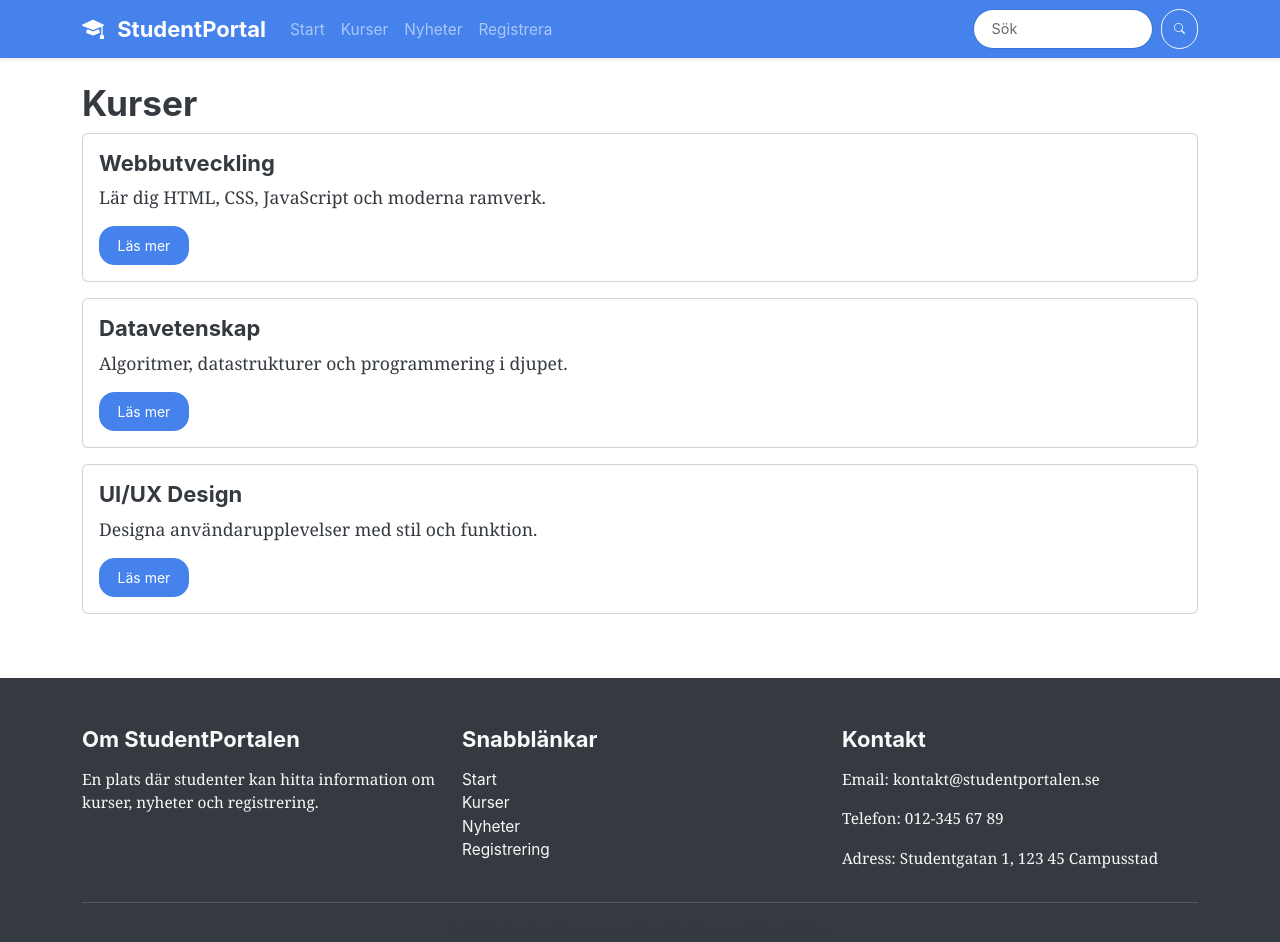
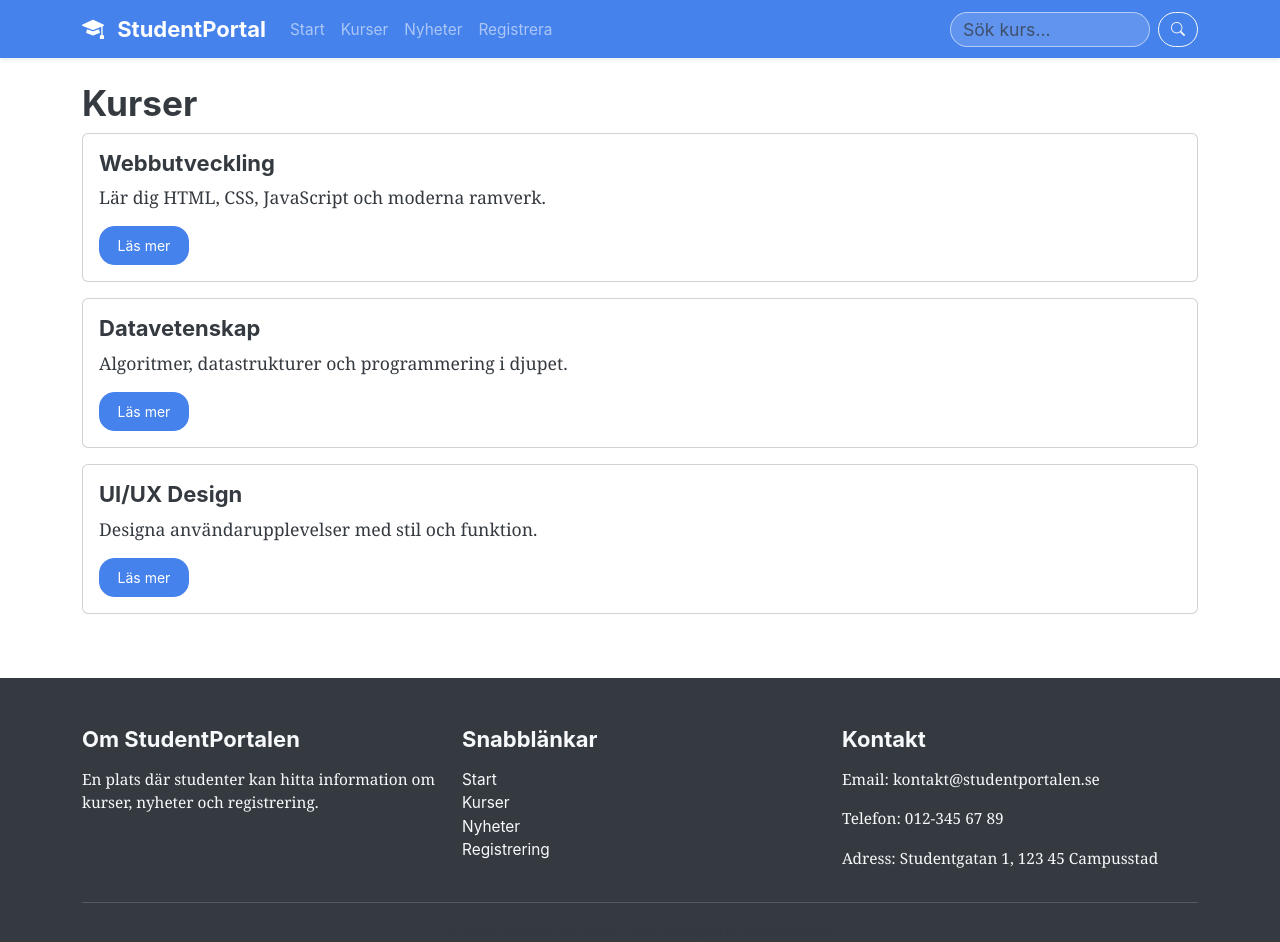
Before and after one commit to Tomshi-123/Studentportal, a React (Vite) app: page /Studentportal/courses in a window 1280 px wide. Shown: the top 942 px of the page. Built offline with nearby package versions, Linux system fonts and the light colour scheme.

Commit message:
searchPush2

```diff
--- a/src/components/Navbar.jsx
+++ b/src/components/Navbar.jsx
@@ -1,6 +1,6 @@
 // src/components/Navbar.jsx
-import React, { useState } from 'react';
-import { Link, useNavigate } from 'react-router-dom';
+import React, { useState } from "react";
+import { Link, useNavigate } from "react-router-dom";
 import {
   Navbar as BSNavbar,
   Nav,
@@ -8,67 +8,167 @@ import {
   Form,
   FormControl,
   Button,
-} from 'react-bootstrap';
-import courses from '../data/courses';
+} from "react-bootstrap";
+import courses from "../data/courses";
 
 const Navbar = () => {
-  const [query, setQuery] = useState('');
+  const [query, setQuery] = useState("");
+  const [showSearch, setShowSearch] = useState(false);
   const navigate = useNavigate();
 
   const handleSearch = (e) => {
     e.preventDefault();
-    const match = courses.find((course) =>
-      course.title.toLowerCase().includes(query.toLowerCase())
+    const searchTerm = query.trim().toLowerCase();
+
+    if (searchTerm) {
+      // Leta efter kurs som matchar sökordet (delmatch)
+      const matchedCourse = courses.find((course) =>
+        course.title.toLowerCase().includes(searchTerm)
       );
-    if (match) {
-      navigate(`/courses/${match.id}`);
+
+      if (matchedCourse) {
+        // Navigera till kursens sida
+        navigate(`/courses/${matchedCourse.id}`);
       } else {
-      alert('Ingen kurs hittades.');
+        // Om ingen kurs matchar, navigera till kurssidan med sökparam (kan visa tomt resultat)
+        navigate(`/courses?search=${encodeURIComponent(searchTerm)}`);
       }
-    setQuery('');
+
+      setQuery("");
+      setShowSearch(false);
+    }
   };
 
   return (
-    <BSNavbar expand="lg" variant="dark" className="bg-primary shadow-sm">
-      <Container>
+    <>
+      <BSNavbar
+        expand="lg"
+        variant="dark"
+        className="bg-primary shadow-sm"
+        sticky="top"
+      >
+        <Container fluid="md">
           <BSNavbar.Brand as={Link} to="/" className="fw-bold">
             <i className="bi bi-mortarboard-fill me-2"></i> StudentPortal
           </BSNavbar.Brand>
-        <BSNavbar.Toggle />
-        <BSNavbar.Collapse className="justify-content-between">
+          <div className="d-flex align-items-center">
+            {/* Mobil sökknapp - UTANFÖR BSNavbar.Collapse, bredvid hamburgermenyn */}
+            <Button
+              variant="outline-light"
+              className="d-lg-none me-2"
+              onClick={() => setShowSearch(!showSearch)}
+              style={{
+                borderRadius: "50%",
+                width: "38px",
+                height: "38px",
+                padding: 0,
+              }}
+              aria-label="Sök"
+            >
+              <i className="bi bi-search" />
+            </Button>
+
+            {/* Hamburger toggle */}
+            <BSNavbar.Toggle aria-controls="basic-navbar-nav" />
+          </div>
+
+          <BSNavbar.Collapse id="basic-navbar-nav">
             <Nav className="me-auto">
-            <Nav.Link as={Link} to="/">Start</Nav.Link>
-            <Nav.Link as={Link} to="/courses">Kurser</Nav.Link>
-            <Nav.Link as={Link} to="/news">Nyheter</Nav.Link>
-            <Nav.Link as={Link} to="/register">Registrera</Nav.Link>
+              <Nav.Link as={Link} to="/">
+                Start
+              </Nav.Link>
+              <Nav.Link as={Link} to="/courses">
+                Kurser
+              </Nav.Link>
+              <Nav.Link as={Link} to="/news">
+                Nyheter
+              </Nav.Link>
+              <Nav.Link as={Link} to="/register">
+                Registrera
+              </Nav.Link>
             </Nav>
 
-          <Form className="d-flex" onSubmit={handleSearch}>
+            {/* Desktop sökfält */}
+            <Form
+              className="d-none d-lg-flex align-items-center"
+              onSubmit={handleSearch}
+              style={{ gap: "0.5rem" }}
+            >
               <FormControl
                 type="search"
-              placeholder="Sök"
-              className="me-2"
-              aria-label="Sök"
+                placeholder="Sök kurs..."
                 value={query}
                 onChange={(e) => setQuery(e.target.value)}
                 style={{
-                maxWidth: '180px',
-                fontSize: '0.9rem',
-                borderRadius: '999px',
+                  maxWidth: "200px",
+                  height: "35px",
+                  borderRadius: "20px",
+                  paddingLeft: "12px",
+                  borderColor: "rgba(255, 255, 255, 0.6)",
+                  backgroundColor: "rgba(255, 255, 255, 0.15)",
+                  color: "white",
                 }}
+                className="form-control"
               />
               <Button
                 type="submit"
                 variant="outline-light"
-              size="sm"
-              style={{ borderRadius: '999px', padding: '4px 12px' }}
+                style={{
+                  height: "35px",
+                  borderRadius: "20px",
+                  padding: "0 12px",
+                  display: "flex",
+                  alignItems: "center",
+                  justifyContent: "center",
+                }}
               >
-              <i className="bi bi-search"></i>
+                <i className="bi bi-search" />
               </Button>
             </Form>
           </BSNavbar.Collapse>
         </Container>
       </BSNavbar>
+
+      {/* Mobil sökfält som visas när man klickar på mobil-sökknappen */}
+      {showSearch && (
+        <Container fluid="md" className="mt-2 d-lg-none">
+          <Form
+            onSubmit={handleSearch}
+            className="d-flex"
+            style={{ gap: "0.5rem" }}
+          >
+            <FormControl
+              type="search"
+              placeholder="Sök kurs..."
+              value={query}
+              onChange={(e) => setQuery(e.target.value)}
+              style={{
+                flexGrow: 1,
+                height: "35px",
+                borderRadius: "20px",
+                paddingLeft: "12px",
+                borderColor: "rgba(0, 0, 0, 0.15)",
+              }}
+              autoFocus
+            />
+            <Button
+              type="submit"
+              variant="outline-primary"
+              style={{
+                height: "35px",
+                borderRadius: "20px",
+                padding: "0 12px",
+                display: "flex",
+                alignItems: "center",
+                justifyContent: "center",
+              }}
+            >
+              <i className="bi bi-search" />
+            </Button>
+          </Form>
+        </Container>
+      )}
+    </>
   );
 };
 
```
Lines whose indentation alone changed are shown as unchanged.
